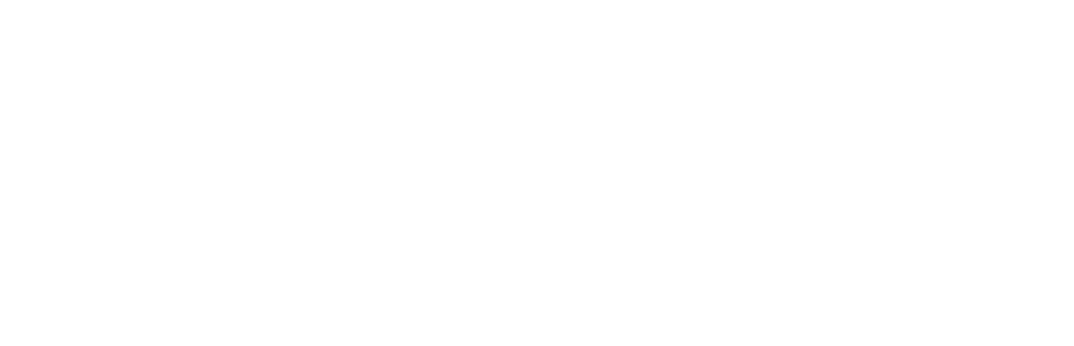
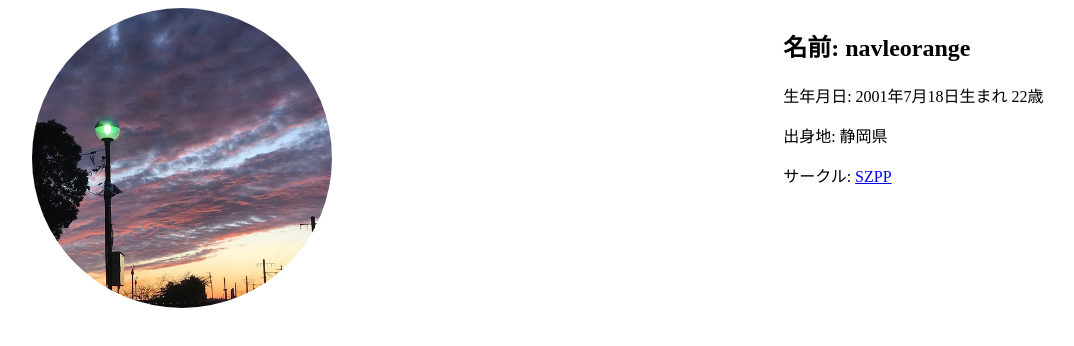
Before and after one commit to navleorange/portfolio, a Nuxt app: page /profile in a window 1280 px wide. Before the commit this address had no page. Shown: the top 346 px of the page, without its empty margins (102-1176 px from the left). Built offline with nearby package versions, Linux system fonts and the light colour scheme.

Commit message:
add: profile page

```diff
--- /dev/null
+++ b/pages/profile.vue
@@ -0,0 +1,71 @@
+<style>
+
+/* 一旦ここにcssを直接かく(いい方法を模索中) */
+
+#self_introduce{
+    width: 80%;
+    height: 30%;
+    display: flex;
+    justify-content: space-between;
+    margin-right: auto;
+    margin-left: auto;
+}
+
+#top_page_icon{
+    width: 300px;
+    height: 300px;
+    border-radius: 50%;
+    object-fit: cover;
+}
+
+</style>
+
+<script>
+
+const iconUrl = new URL('../assets/image/icon.png', import.meta.url).h
+
+export default{
+    data(){
+        return {
+            age: 0,
+            birthDay: {
+                day:18,
+                month: 7,
+                year: 2001,
+            },
+        };
+    },
+    created(){
+        this.InitAge();
+    },
+    methods:{
+        InitAge(){
+            let birthDayDate = new Date(this.birthDay.year, this.birthDay.month);
+            let today = new Date();
+            this.age = today.getFullYear() - birthDayDate.getFullYear();
+            let threshold_day = new Date(today.getFullYear(), this.birthDay.month, this.birthDay.day);
+
+            if(today < threshold_day){
+                this.age--;
+            }
+        },
+    }
+}
+</script>
+
+
+<template>
+    <div id="profile_container">
+        <div id="self_introduce">
+            <img id="top_page_icon" src="~/assets/image/icon.png">
+            <div class="profile_text">
+                <h2> 名前: navleorange</h2>
+                <p>生年月日: {{birthDay.year}}年{{birthDay.month}}月{{birthDay.day}}日生まれ {{age}}歳</p>
+                <p>出身地: 静岡県</p>
+                <p>サークル: <a href="https://szpp-dev-team.github.io">SZPP</a></p>
+                <p></p>
+            </div>
+        </div>
+
+    </div>
+</template>
```
Also changed, not shown: assets/image/icon.png (added).
